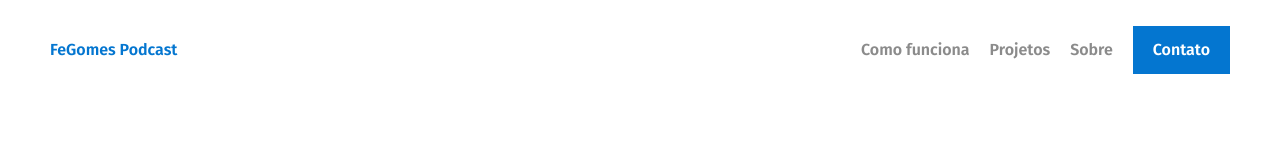
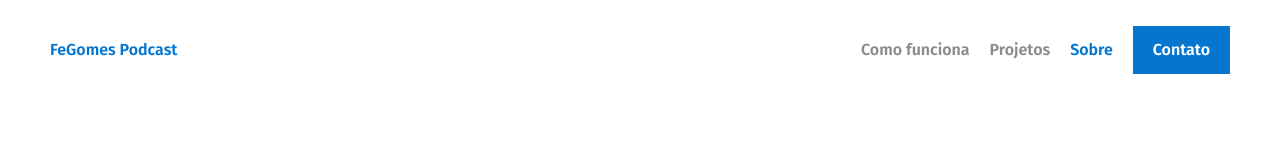
Before and after one commit to angelod1as/fegomes, a Next.js app: page /sobre in a window 1280 px wide. Shown: the top 160 px of the page. Built offline with nearby package versions, Linux system fonts and the light colour scheme.

Commit message:
Add topbar page indicator

```diff
--- a/src/components/atoms/Button/index.tsx
+++ b/src/components/atoms/Button/index.tsx
@@ -6,15 +6,27 @@ interface ButtonProps {
   to?: string
   children: ReactNode
   hollow?: boolean
+  selected?: boolean
 }
 
-export default function Button({ to, children, hollow }: ButtonProps) {
+export default function Button({
+  to,
+  children,
+  hollow,
+  selected,
+}: ButtonProps) {
   if (to) {
     return (
       <Link href={to}>
-        <StyledButton hollow={hollow}>{children}</StyledButton>
+        <StyledButton selected={selected} hollow={hollow}>
+          {children}
+        </StyledButton>
       </Link>
     )
   }
-  return <StyledButton hollow={hollow}>{children}</StyledButton>
+  return (
+    <StyledButton selected={selected} hollow={hollow}>
+      {children}
+    </StyledButton>
+  )
 }
--- a/src/components/atoms/Button/style.ts
+++ b/src/components/atoms/Button/style.ts
@@ -1,6 +1,11 @@
 import styled, { css } from 'styled-components'
 
-export const StyledButton = styled.button<{ hollow: boolean }>`
+interface StyledButtonProps {
+  hollow: boolean
+  selected: boolean
+}
+
+export const StyledButton = styled.button<StyledButtonProps>`
   cursor: pointer;
   padding: 0;
   border: 0;
@@ -30,4 +35,20 @@ export const StyledButton = styled.button<{ hollow: boolean }>`
           }
         `
       : ''}
+
+  ${p =>
+    p.selected &&
+    (p.hollow
+      ? css`
+          color: ${p => p.theme.color.main};
+          &:hover {
+            color: ${p => p.theme.color.black};
+          }
+        `
+      : css`
+          background-color: ${p => p.theme.color.dark};
+          &:hover {
+            background-color: ${p => p.theme.color.black};
+          }
+        `)}
 `
--- a/src/components/atoms/TopBar/index.tsx
+++ b/src/components/atoms/TopBar/index.tsx
@@ -2,24 +2,33 @@ import Link from 'next/link'
 import Button from '../Button'
 import Hamburger from './Hamburger'
 import { Wrapper, Title } from './style'
+import { useRouter } from 'next/router'
 
 export default function TopBar() {
+  const { pathname } = useRouter()
+
   return (
     <Wrapper>
       <Title>
         <Link href="/">FeGomes Podcast</Link>
       </Title>
       <Hamburger>
-        <Button to="/como-funciona" hollow>
+        <Button
+          to="/como-funciona"
+          hollow
+          selected={pathname === '/como-funciona'}
+        >
           Como funciona
         </Button>
-        <Button to="/projetos" hollow>
+        <Button to="/projetos" hollow selected={pathname.includes('/projetos')}>
           Projetos
         </Button>
-        <Button to="/sobre" hollow>
+        <Button to="/sobre" hollow selected={pathname.includes('/sobre')}>
           Sobre
         </Button>
-        <Button to="/contato">Contato</Button>
+        <Button to="/contato" selected={pathname.includes('/contato')}>
+          Contato
+        </Button>
       </Hamburger>
     </Wrapper>
   )
```
